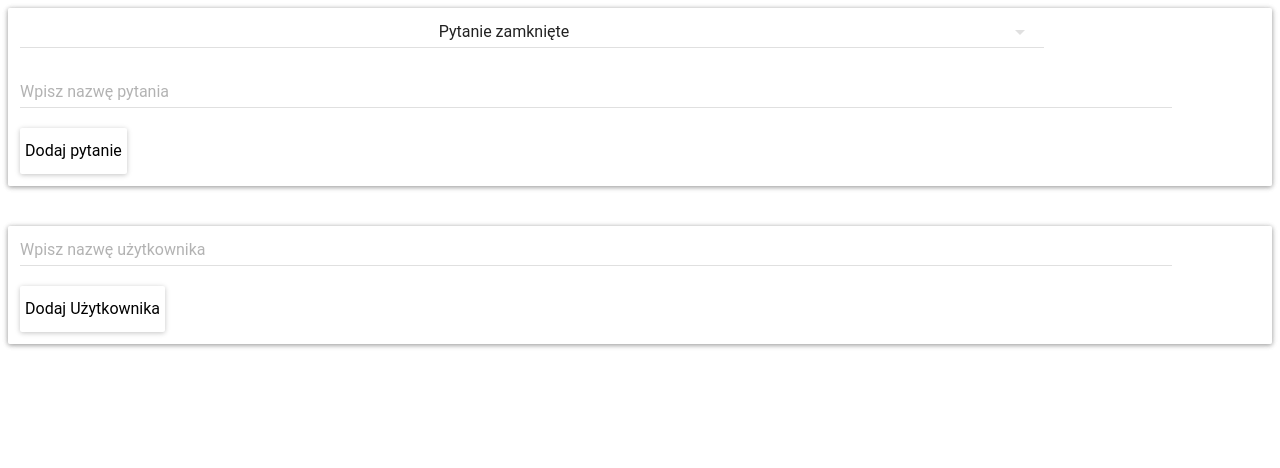
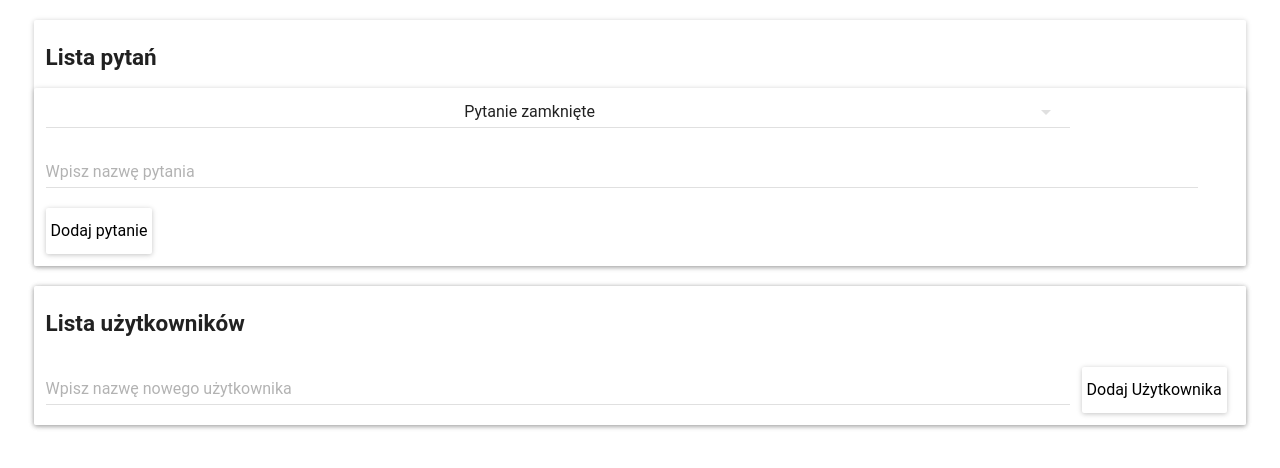
Before and after one commit to MarcinGal/Survey-administrator-panel-app, a React (Create React App) app: page / in a window 1280 px wide. Shown: the top 468 px of the page. Built offline with nearby package versions, Linux system fonts and the light colour scheme.

Commit message:
styling and headline added

```diff
--- a/src/AddQuestion.js
+++ b/src/AddQuestion.js
@@ -6,6 +6,10 @@ import RaisedButton from 'material-ui/RaisedButton';
 import Paper from 'material-ui/Paper';
 
 const style = {
+    headline: {
+        padding: "5px 12px 0",
+        fontSize: "15px"
+    },
     questionTypeMenuStyle: {
         width: "80vw",
         textAlign: "center",
@@ -24,6 +28,11 @@ const style = {
 
 const AddQuestion = (props) => (
     <div>
+        <div
+            style={style.headline}
+        >
+            <h2>Lista pytań</h2>
+        </div>
         <Paper>
             <SelectField
                 value={props.questionTypeValue}
--- a/src/AddUser.js
+++ b/src/AddUser.js
@@ -4,8 +4,13 @@ import RaisedButton from 'material-ui/RaisedButton';
 import Paper from 'material-ui/Paper';
 
 const style = {
+    headline: {
+       padding: "5px 12px 0",
+        fontSize: "15px"
+    },
+
     newUserNameStyle: {
-        width: "90vw",
+        width: "80vw",
         marginLeft: "12px"
     },
     button: {
@@ -16,12 +21,16 @@ const style = {
 
 
 const AddUser = (props) => (
-    <div>
         <Paper>
+            <div
+                style={style.headline}
+            >
+                <h2>Lista użytkowników</h2>
+            </div>
             <TextField
                 value={props.newUserName}
                 onChange={props.onNewUserNameChangeHandler}
-                hintText="Wpisz nazwę użytkownika"
+                hintText="Wpisz nazwę nowego użytkownika"
                 style={style.newUserNameStyle}
             />
             <RaisedButton
@@ -31,7 +40,6 @@ const AddUser = (props) => (
             >Dodaj Użytkownika
             </RaisedButton>
         </Paper>
-    </div>
 )
 
 export default AddUser
--- a/src/AllUsers.js
+++ b/src/AllUsers.js
@@ -5,7 +5,7 @@ import Paper from 'material-ui/Paper'
 
 const style = {
     paper: {
-      marginTop: '40px'
+      margin: "20px 2vw",
     }
   }
 
--- a/src/Question.js
+++ b/src/Question.js
@@ -3,7 +3,11 @@ import Paper from 'material-ui/Paper';
 
 const style = {
   paper: {
-    marginTop: '40px'
+    margin: '1px 0',
+    padding: '1px 0'
+  },
+  question: {
+    margin: '12px'
   }
 }
 
@@ -11,7 +15,9 @@ const Question = (props) => (
   <Paper
     style={style.paper}
   >
-    <p>{props.question.questionText}</p>
+    <p
+    style={style.question}
+    >{props.question.questionText}</p>
   </Paper>
 )
 
--- a/src/Survey.js
+++ b/src/Survey.js
@@ -2,6 +2,12 @@ import React from 'react'
 import AddQuestion from './AddQuestion'
 import QuestionsList from './QuestionsList'
 import Paper from 'material-ui/Paper'
+
+const style = {
+    paper: {
+      margin: "20px 2vw",
+    }
+  }
 
 class Survey extends React.Component {
     state = JSON.parse(localStorage.getItem('singleSurveyState'))
@@ -47,7 +53,9 @@ class Survey extends React.Component {
 
     render() {
         return (
-            <Paper>
+            <Paper
+            style={style.paper}
+            >
                 <AddQuestion
                     newQuestionText={this.state.newQuestionText}
                     onNewQuestionTextChangeHandler={this.onNewQuestionTextChangeHandler}
--- a/src/User.js
+++ b/src/User.js
@@ -3,8 +3,11 @@ import Paper from 'material-ui/Paper';
 
 const style = {
   paper: {
-    marginTop: '5px',
-    padding: '2px'
+    margin: '1px 0',
+    padding: '1px 0'
+  },
+  usersNames: {
+    margin: '12px'
   }
 }
 
@@ -12,7 +15,9 @@ const User = (props) => (
   <Paper
     style={style.paper}
   >
-    <p>{props.user.userName}</p>
+    <p
+    style={style.usersNames}
+    >{props.user.userName}</p>
   </Paper>
 )
 
```
